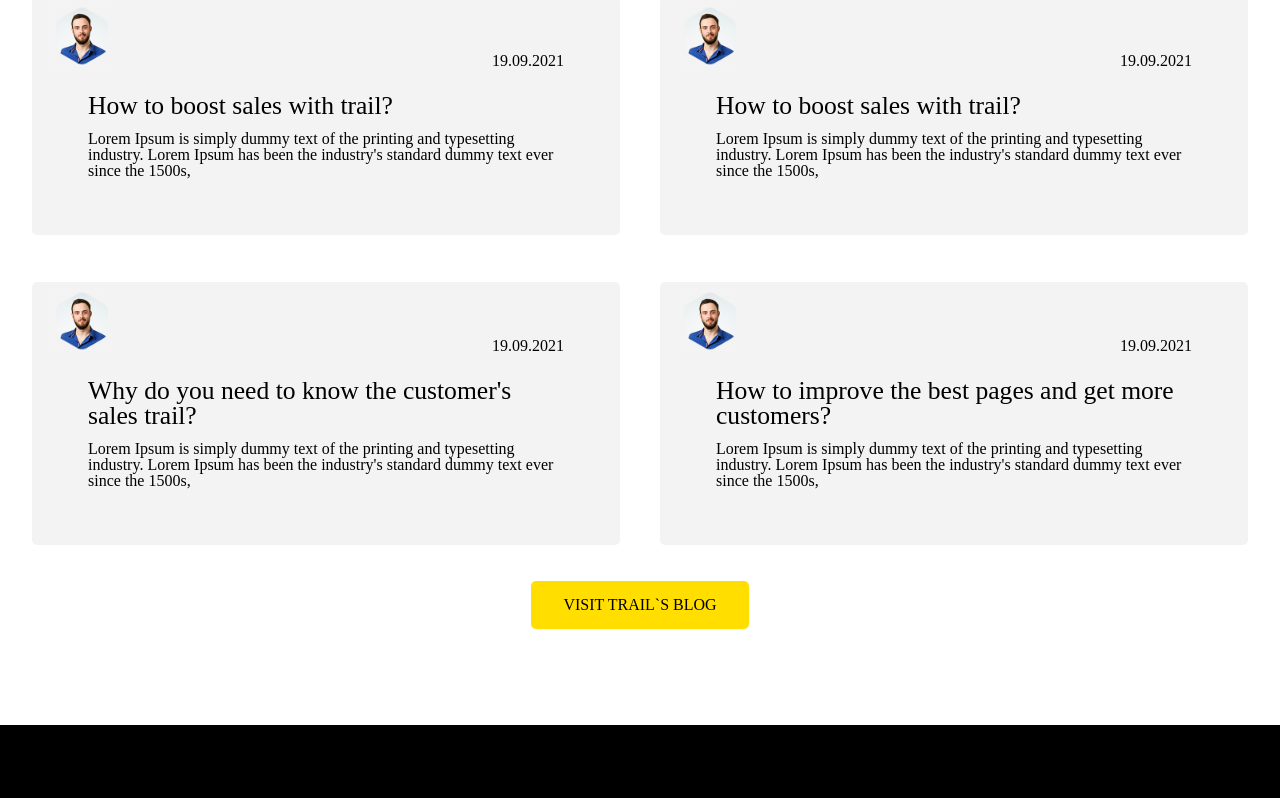
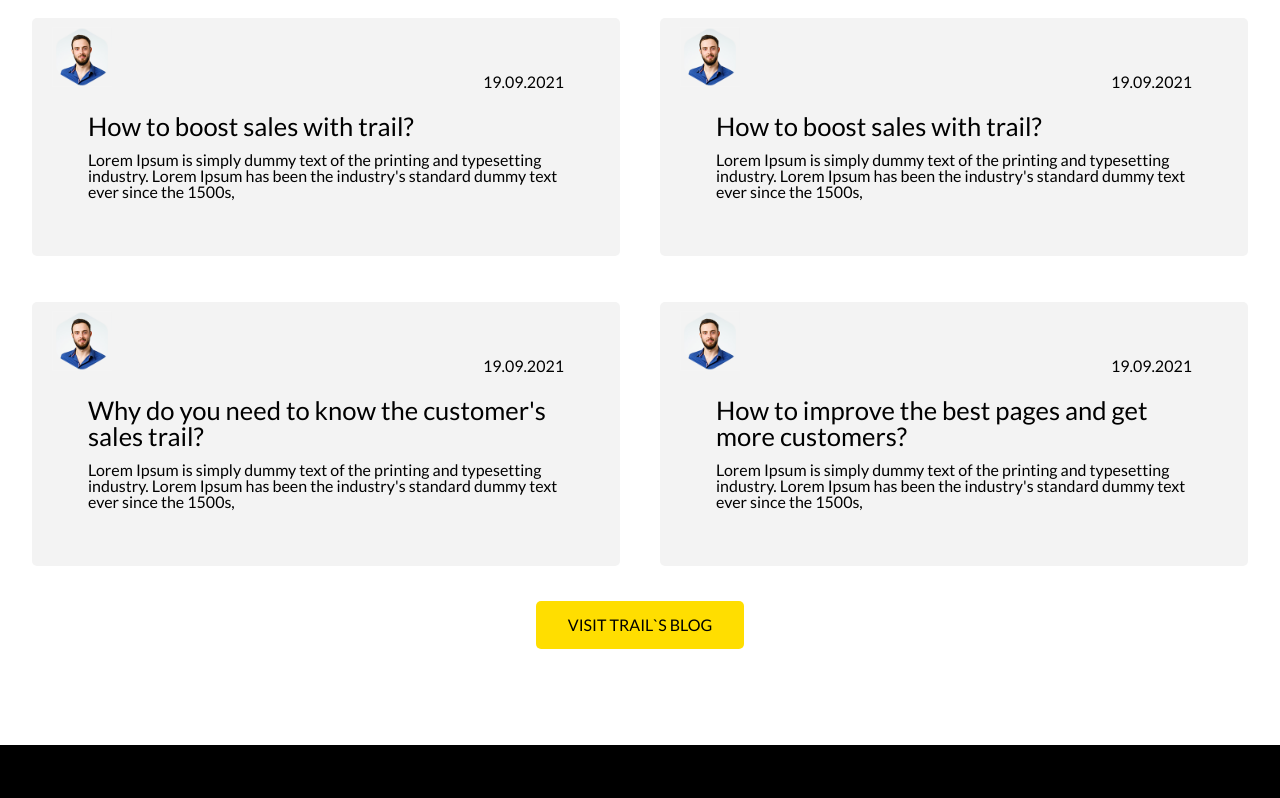
Before and after one commit to BartoszWeb/Trail-landingPage, a Next.js app: page / in a window 1280 px wide. Shown: the part 3936-4734 px from the top of the page. Built offline with nearby package versions, Linux system fonts and the light colour scheme.

Commit message:
fonts testing

```diff
--- a/pages/_document.js
+++ b/pages/_document.js
@@ -8,7 +8,7 @@ export default class MyDocument extends Document {
                 <Head>
                     <link rel="shortcut icon" href="/assets/favicon.ico"/>
                     <link rel="preconnect" href="https://fonts.googleapis.com"/>
-                    <link rel="preconnect" href="https://fonts.gstatic.com" crossOrigin/>
+                    <link rel="preconnect" href="https://fonts.gstatic.com" crossOrigin=""/>
                     <link href="https://fonts.googleapis.com/css2?family=Lato:wght@300;400;700&display=swap"
                           rel="stylesheet"/>
                 </Head>
--- a/styles/resets.css
+++ b/styles/resets.css
@@ -17,6 +17,7 @@ time, mark, audio, video {
     font-size: 100%;
     font: inherit;
     vertical-align: baseline;
+    font-family: Lato, sans-serif;
 }
 
 article, aside, details, figcaption, figure,
```
